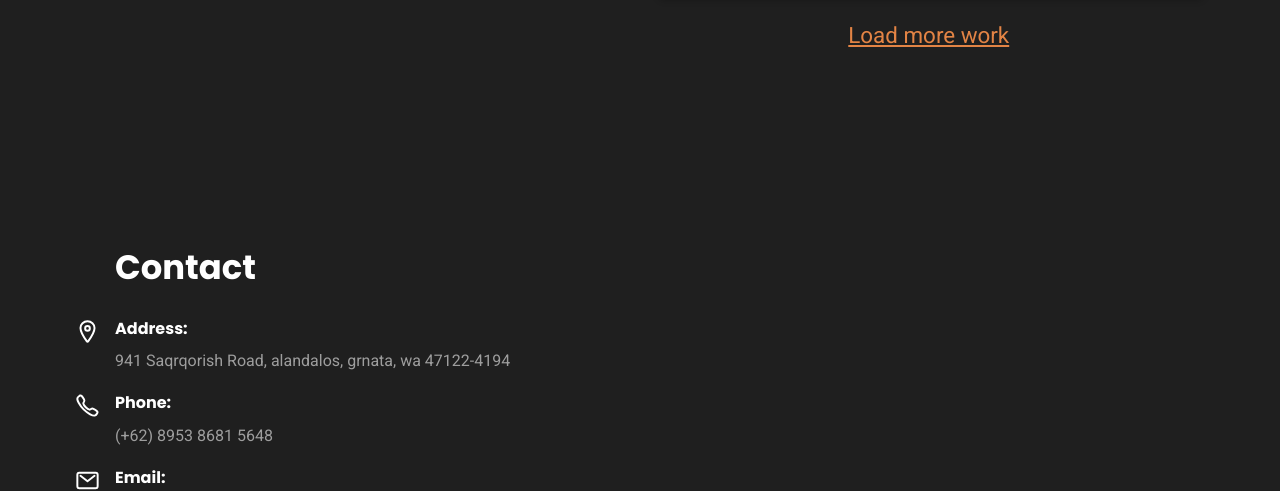
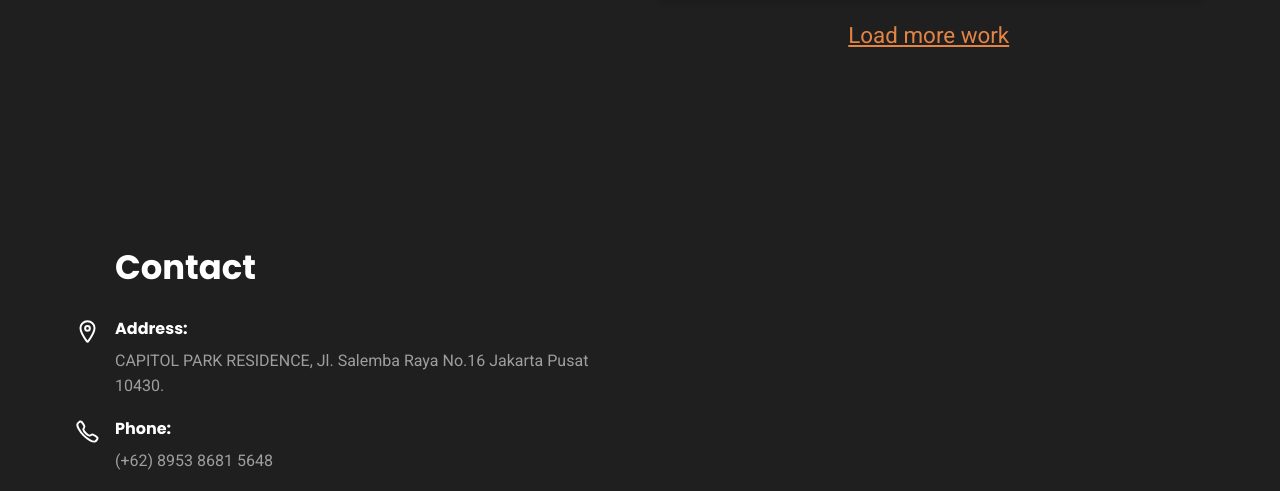
Before and after one commit to sumule/sumule.github.io, a plain HTML site: page index.html in a window 1280 px wide. Shown: the part 2815-3306 px from the top of the page. Drawn offline with nearby package versions, Linux system fonts and the light colour scheme; a web font is replaced by a local one.

Commit message:
Update index.html

```diff
--- a/index.html
+++ b/index.html
@@ -720,7 +720,8 @@
                 <h3 class="h4 contact-item-title">Address:</h3>
 
                 <address class="contact-info">
-                  941 Saqrqorish Road, alandalos, grnata, wa 47122-4194
+                  CAPITOL PARK RESIDENCE,
+                  Jl. Salemba Raya No.16 Jakarta Pusat 10430.
                 </address>
               </div>
 
```
